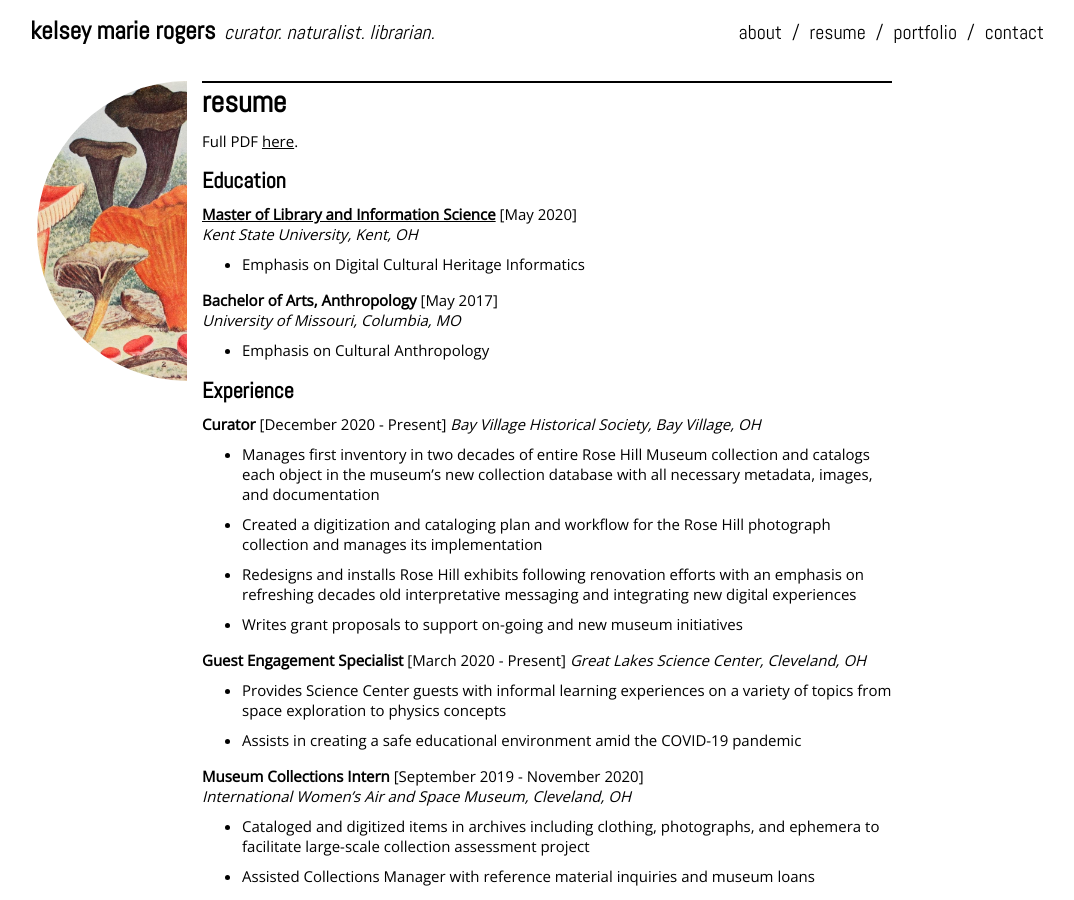
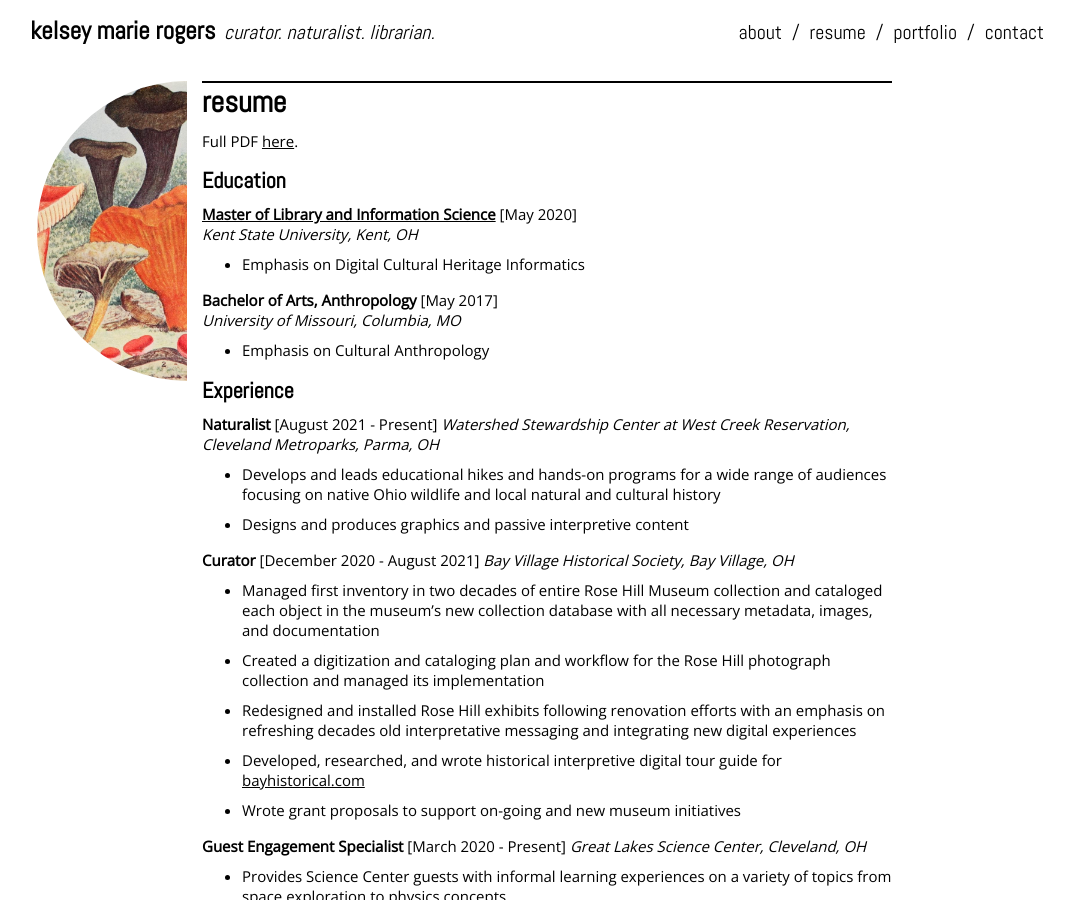
Before and after one commit to krogersst/krogersst.github.io, a Jekyll site: the page built from resume.md, in a window 1280 px wide and 900 px high. Shown: the whole window, without its empty margins (98-1172 px from the left). Built offline with Jekyll 4.4.1, drawn with Linux system fonts in a browser that asks for light colours; nearby versions of some CDN libraries.

Commit message:
Update Resume

```diff
--- a/resume.md
+++ b/resume.md
@@ -5,7 +5,7 @@ permalink: /resume/
 header-pic: valstarnes_header.png
 header-pic-alt: valstarnes_header_alt.png
 ---
-Full PDF [here]({{ site.baseurl }}/assets/KRogers_Resume_April2021.pdf).
+Full PDF [here]({{ site.baseurl }}/assets/KMRogers_Resume_Sept2021.pdf).
 
 #### Education
 **[Master of Library and Information Science]({{ site.baseurl }}/mlis)** [May 2020]
@@ -17,12 +17,18 @@ _University of Missouri, Columbia, MO_
 - Emphasis on Cultural Anthropology
 
 #### Experience
-**Curator** [December 2020 - Present]
+**Naturalist** [August 2021 - Present]
+_Watershed Stewardship Center at West Creek Reservation, Cleveland Metroparks, Parma, OH_
+- Develops and leads educational hikes and hands-on programs for a wide range of audiences focusing on native Ohio wildlife and local natural and cultural history
+- Designs and produces graphics and passive interpretive content
+
+**Curator** [December 2020 - August 2021]
 _Bay Village Historical Society, Bay Village, OH_
-- Manages first inventory in two decades of entire Rose Hill Museum collection and catalogs each object in the museum's new collection database with all necessary metadata, images, and documentation
-- Created a digitization and cataloging plan and workflow for the Rose Hill photograph collection and manages its implementation
-- Redesigns and installs Rose Hill exhibits following renovation efforts with an emphasis on refreshing decades old interpretative messaging and integrating new digital experiences
-- Writes grant proposals to support on-going and new museum initiatives
+- Managed first inventory in two decades of entire Rose Hill Museum collection and cataloged each object in the museum's new collection database with all necessary metadata, images, and documentation
+- Created a digitization and cataloging plan and workflow for the Rose Hill photograph collection and managed its implementation
+- Redesigned and installed Rose Hill exhibits following renovation efforts with an emphasis on refreshing decades old interpretative messaging and integrating new digital experiences
+- Developed, researched, and wrote historical interpretive digital tour guide for [bayhistorical.com](bayhistorical.com)
+- Wrote grant proposals to support on-going and new museum initiatives
 
 **Guest Engagement Specialist** [March 2020 - Present]
 _Great Lakes Science Center, Cleveland, OH_
```
Also changed, not shown: 2 other files.
